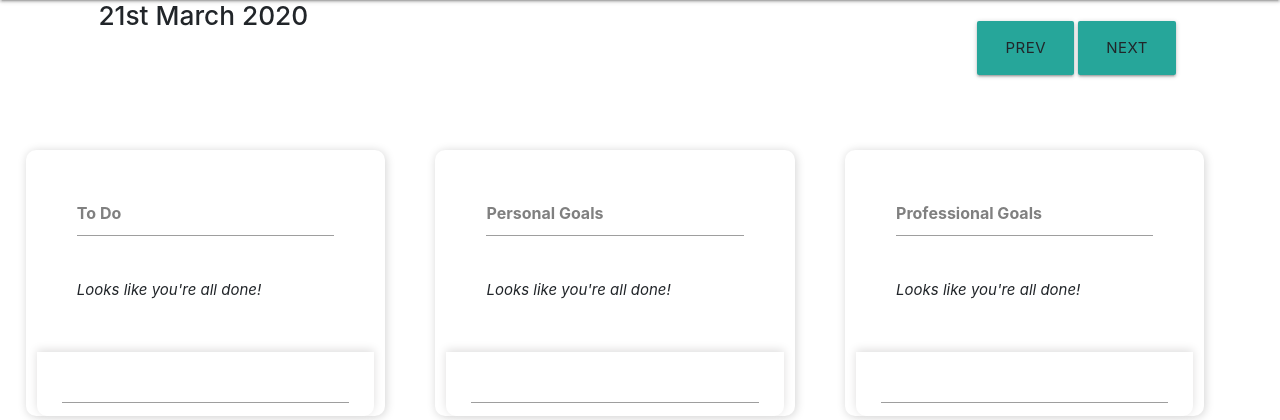
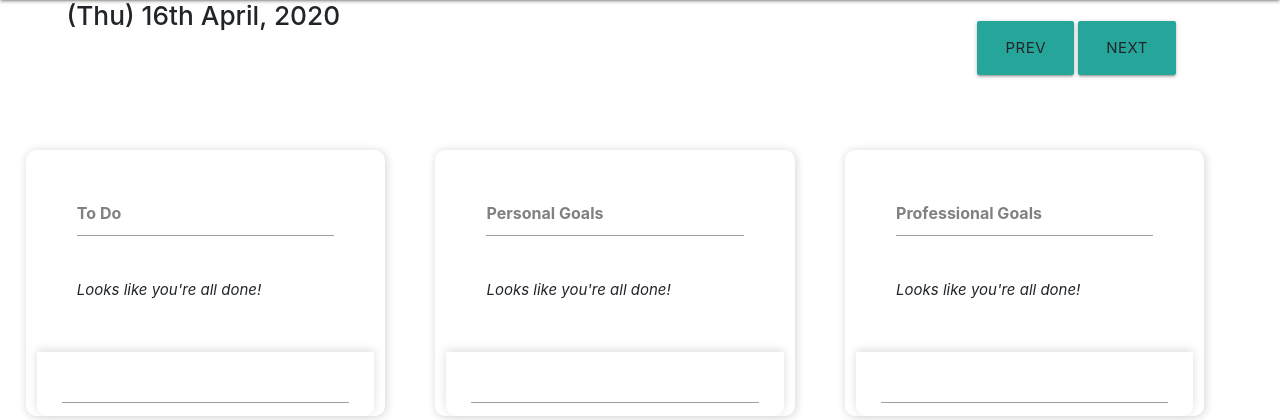
Before and after one commit to sharananurag998/GrowthJournal, a Django app: page / in a window 1280 px wide. Shown: the part 64-484 px from the top of the page. Run offline with Django 3.2, Linux system fonts and the light colour scheme; some libraries are stand-ins or nearby versions.

Commit message:
Made the Date on the homepage dynamic

```diff
--- a/templates/index.html
+++ b/templates/index.html
@@ -3,7 +3,7 @@
 {% block content %}
     <div class="row">
         <div class="col s12 l4">
-            <h3 style="text-align: center;">21st March 2020</h3>
+            <h3 style="text-align: center;">{% now "(D) jS F, Y" %}</h3>
         </div>
 
         <div class="col s12 l4"></div>
```
